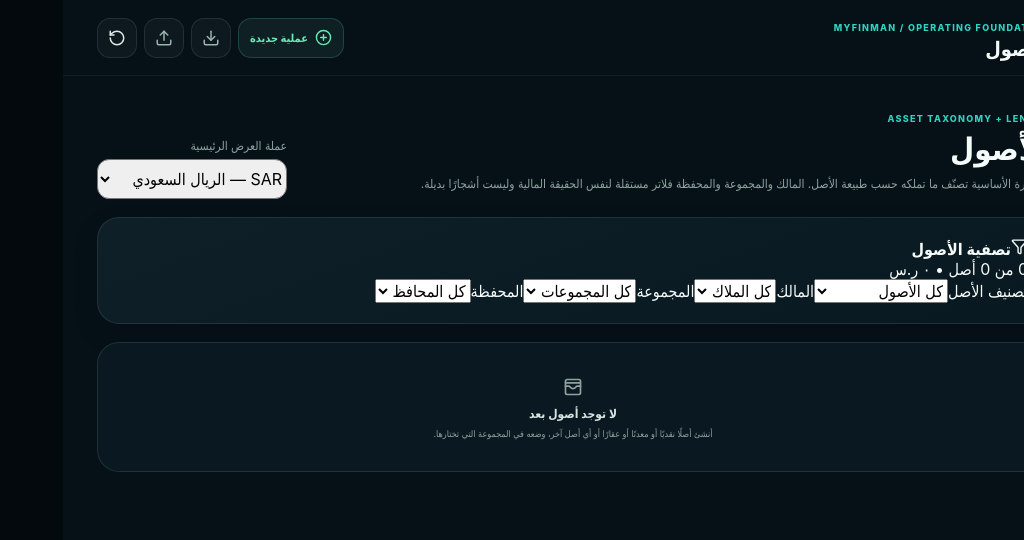
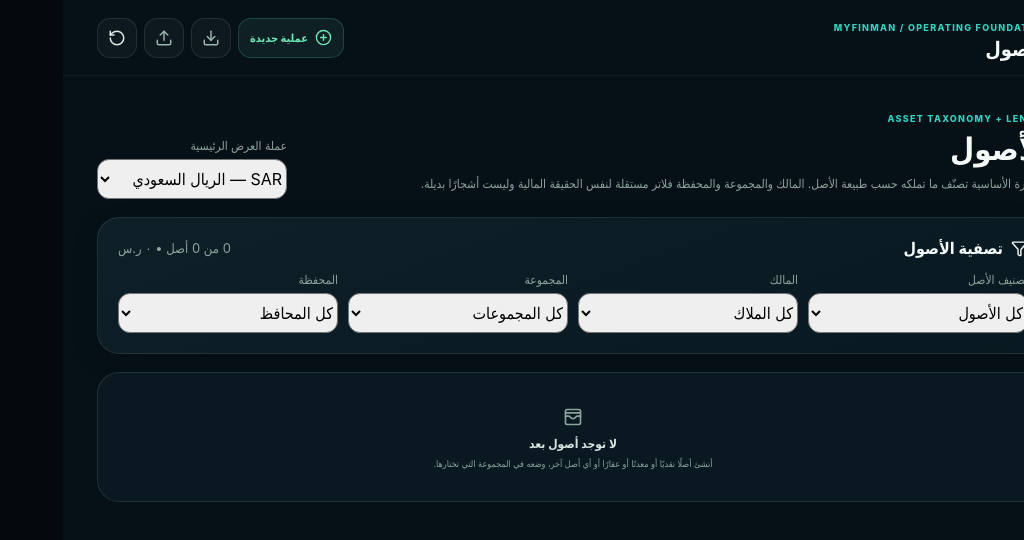
Before and after one commit to enosama2006/my_finance_manager, a React (Vite) app: page / in a window 1280 px wide. Both pictures are taken after a click on the button "تفصيل الأصول". Shown: the top 540 px of the page, without its empty margins (256-1280 px from the left). Built offline with nearby package versions, Linux system fonts and the light colour scheme.

Commit message:
Style asset taxonomy filters and compact optional details

```diff
--- a/src/reporting-currency.css
+++ b/src/reporting-currency.css
@@ -12,14 +12,89 @@
   min-width: 190px;
 }
 
-.reporting-currency-control > span {
+.reporting-currency-control > span,
+.asset-filter-grid label > span {
   font-size: 12px;
   color: var(--muted, #8aa0a8);
 }
 
-.reporting-currency-control select {
+.reporting-currency-control select,
+.asset-filter-grid select {
   min-height: 40px;
   border-radius: 12px;
+}
+
+.asset-filters {
+  display: grid;
+  gap: 14px;
+}
+
+.asset-filter-heading {
+  display: flex;
+  align-items: center;
+  justify-content: space-between;
+  gap: 12px;
+  flex-wrap: wrap;
+}
+
+.asset-filter-heading > div {
+  display: inline-flex;
+  align-items: center;
+  gap: 8px;
+}
+
+.asset-filter-heading > span {
+  color: var(--muted, #8aa0a8);
+  font-size: 13px;
+}
+
+.asset-filter-grid {
+  display: grid;
+  grid-template-columns: repeat(4, minmax(0, 1fr));
+  gap: 10px;
+}
+
+.asset-filter-grid label {
+  display: grid;
+  gap: 6px;
+}
+
+.asset-filter-reset {
+  width: fit-content;
+  display: inline-flex;
+  align-items: center;
+  gap: 6px;
+}
+
+.asset-taxonomy-tree .taxonomy-family,
+.asset-taxonomy-tree .taxonomy-kind {
+  margin-inline-start: 8px;
+}
+
+.asset-taxonomy-tree .taxonomy-kind .tree-header {
+  min-height: 52px;
+}
+
+.optional-details {
+  border: 1px solid var(--border, rgba(255,255,255,.1));
+  border-radius: 12px;
+  padding: 10px 12px;
+}
+
+.optional-details summary {
+  cursor: pointer;
+  color: var(--muted, #8aa0a8);
+  font-size: 13px;
+}
+
+.optional-details[open] summary {
+  margin-bottom: 12px;
+}
+
+@media (max-width: 1023px) {
+  .asset-filter-grid {
+    grid-template-columns: repeat(2, minmax(0, 1fr));
+  }
 }
 
 @media (max-width: 767px) {
@@ -32,4 +107,13 @@
   .reporting-currency-control {
     width: 100%;
   }
+
+  .asset-filter-grid {
+    grid-template-columns: 1fr;
+  }
+
+  .asset-filter-heading {
+    align-items: flex-start;
+    flex-direction: column;
+  }
 }
```
